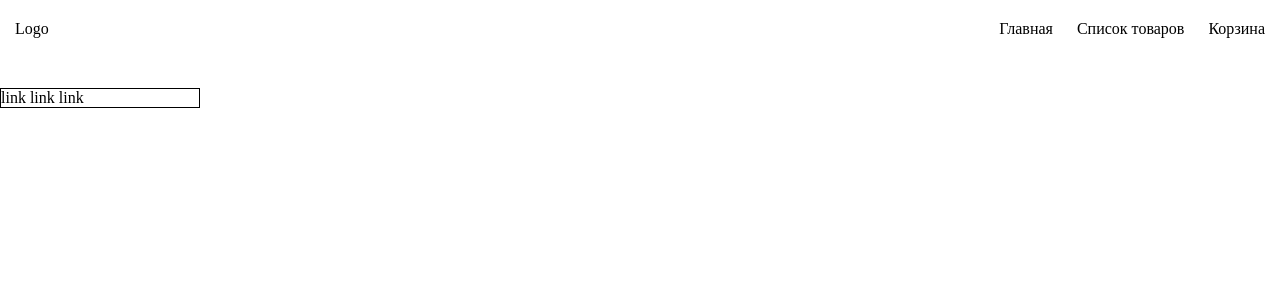
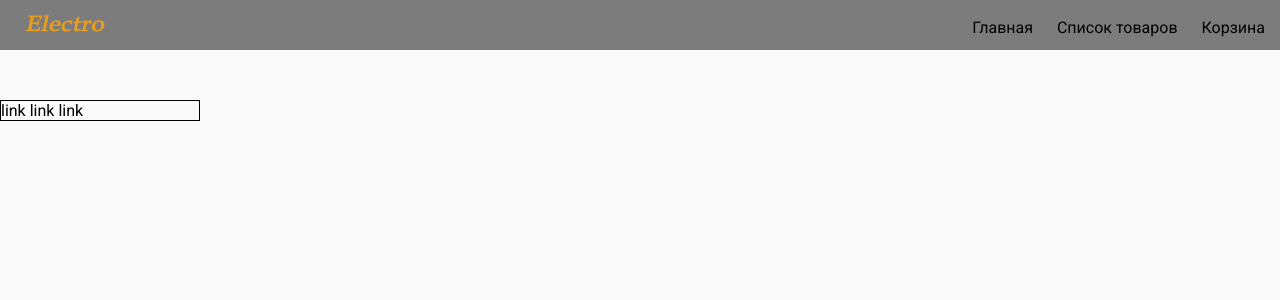
Before and after one commit to Osindeeis/ElectronicsStore, a PHP site: page / in a window 1280 px wide. Shown: the top 300 px of the page. Run offline with PHP 8.4, Linux system fonts and the light colour scheme; data that the repository does not hold is empty.

Commit message:
css change

```diff
--- a/css/main__page.css
+++ b/css/main__page.css
@@ -1,6 +1,6 @@
 img{
     width: 150px;
-    height: 200px;
+    height: 150px;
 }
 
 main .container{
@@ -26,8 +26,8 @@ main .container{
 .card{
     display: grid;
     border: 1px solid black;
-    grid-template-columns: 150px minmax(200px,4fr) minmax(50px,1fr) 1fr;
-    padding: 10px;
+    grid-template-columns: 170px minmax(200px,4fr) minmax(100px,1fr) 1fr;
+    padding: 15px;
     margin-top: 20px;
     border-radius: 20px;
     grid-column-gap: 10px;
@@ -44,11 +44,17 @@ main .container{
 .cost{
     align-self: center;
     justify-self: end;
+    font-size: 24px;
 }
 
 .btn{
     width: 100px;
     height: 50px;
+    border-radius: 30px;
+    border: none;
+    background-color: orange;
+    font-size: 18px;
+    color: white;
     justify-self: end;
     align-self: center;
 }
--- a/css/rest.css
+++ b/css/rest.css
@@ -1,7 +1,14 @@
+@import url('https://fonts.googleapis.com/css2?family=Roboto:wght@400;700&display=swap');
+
 *{
     margin: 0;
     padding: 0;
     box-sizing: border-box;
+    font-family: 'Roboto', sans-serif;
+}
+
+body{
+    background-color: rgb(250, 250, 250);
 }
 
 li{
@@ -11,6 +18,11 @@ li{
 a{
     text-decoration: none;
     color: black;
+    cursor: pointer;
+}
+nav{
+    background-color: rgba(0, 0, 0, .5);
+    height: 50px;
 }
 
 .container{
@@ -21,9 +33,13 @@ a{
 .nav__row{
     display: flex;
     justify-content: space-between;
-    margin-top: 20px;
     align-items: center;
-    padding: 0 15px;
+    padding: 10px 15px;
+}
+
+nav img{
+    width: 100px;
+    height: 30px;
 }
 
 nav li{
--- a/nav__bar.php
+++ b/nav__bar.php
@@ -2,7 +2,7 @@
     <div class="container">
         <div class="nav__row">
             <div class="nav__logo">
-                Logo
+                <a><img src="./img/Logo.png" alt="Logo"></a>
             </div>
             <div class="nav__links">
                 <ul>
```
Also changed, not shown: img/Logo.png (added), img/amd.jpg (added), img/amd.png (added), img/palit.jpg (added).
